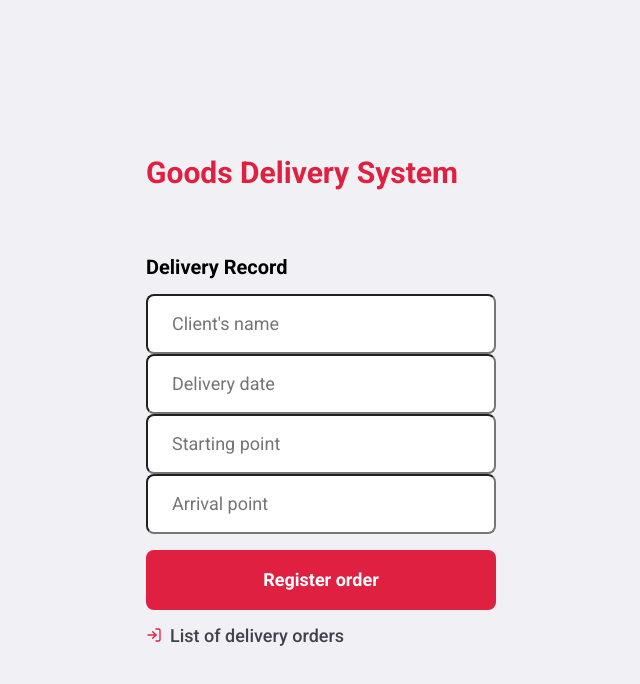
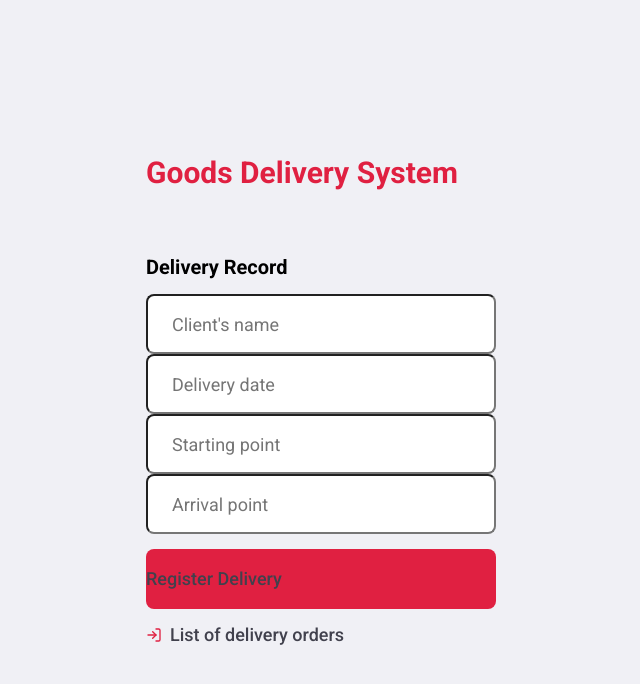
Before and after one commit to bernardosertorio/GoodsDeliverySystem, a React (Create React App) app in the folder frontend/: page / in a window 1280 px wide. Shown: the top 684 px of the page, without its empty margins (304-944 px from the left). Built offline with nearby package versions, Linux system fonts and the light colour scheme.

Commit message:
:construction: implementing and styling

```diff
--- a/frontend/src/pages/OrderRecord/index.js
+++ b/frontend/src/pages/OrderRecord/index.js
@@ -19,7 +19,7 @@ export default function OrderRecord() {
           <input placeholder="Starting point" />
           <input placeholder="Arrival point" />
 
-          <button className="button" type="submit">Register order</button>
+          <Link to="/listrecords" className="button" type="submit">Register Delivery</Link>
 
           <Link to="/listrecords">
             <FiLogIn size={16} color="#E02041" />
```
